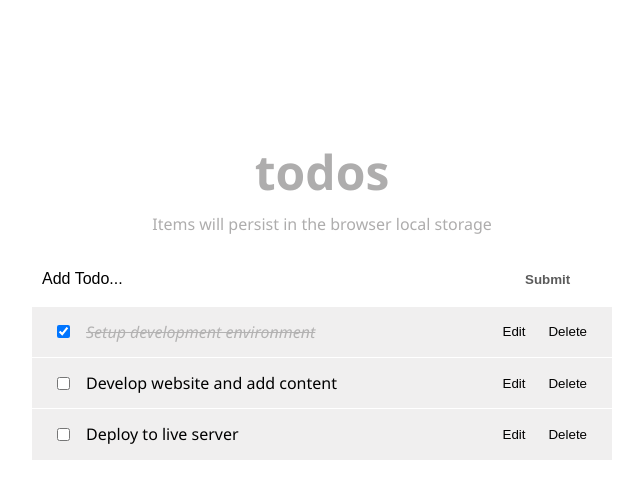
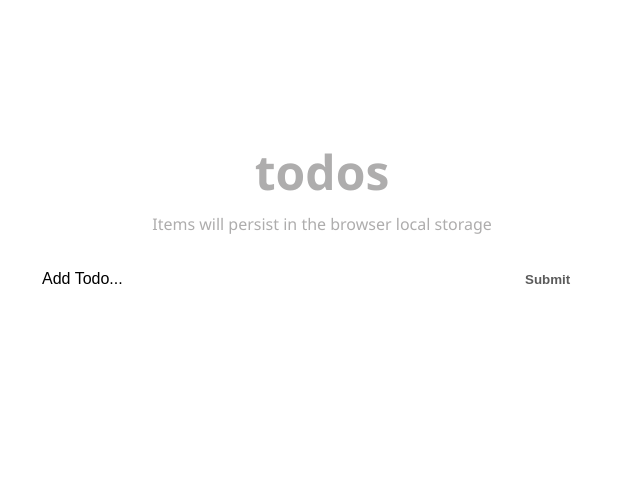
Before and after one commit to fickryiman/react-todo-app, a React (Vite) app: page / in a window 1280 px wide. Shown: the top 498 px of the page, without its empty margins (318-961 px from the left). Built offline with nearby package versions, Linux system fonts and the light colour scheme.

Commit message:
using localstorage

```diff
--- a/src/components/TodosLogic.jsx
+++ b/src/components/TodosLogic.jsx
@@ -1,27 +1,24 @@
 import InputTodo from '@/components/InputTodo';
 import TodosList from '@/components/TodosList';
-import { useState } from 'react';
+import { useEffect, useState } from 'react';
 import { v4 as uuidv4 } from 'uuid';
 
 const TodosLogic = () => {
 
-  const [ todos, setTodos ] = useState([
-    {
-      id: uuidv4(),
-      title: 'Setup development environment',
-      completed: true,
-    },
-    {
-      id: uuidv4(),
-      title: 'Develop website and add content',
-      completed: false,
-    },
-    {
-      id: uuidv4(),
-      title: 'Deploy to live server',
-      completed: false,
-    },
-  ]);
+  const [ todos, setTodos ] = useState(getInitialTodos());
+
+  function getInitialTodos() {
+    // getting stored items
+    const temp = localStorage.getItem('todos');
+    const savedTodos = JSON.parse(temp);
+    return savedTodos || [];
+  };
+
+  useEffect(() => {
+    // storing todos items
+    const temp = JSON.stringify(todos);
+    localStorage.setItem('todos', temp);
+  }, [todos]);
 
   const handleChange = (id) => {
     setTodos((prevState) =>
```
